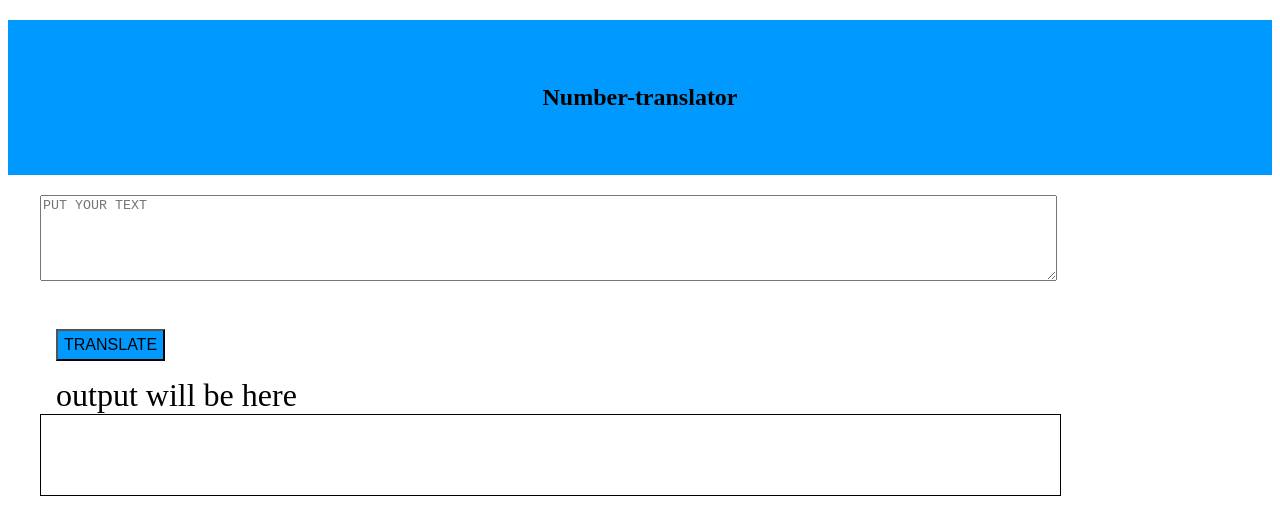
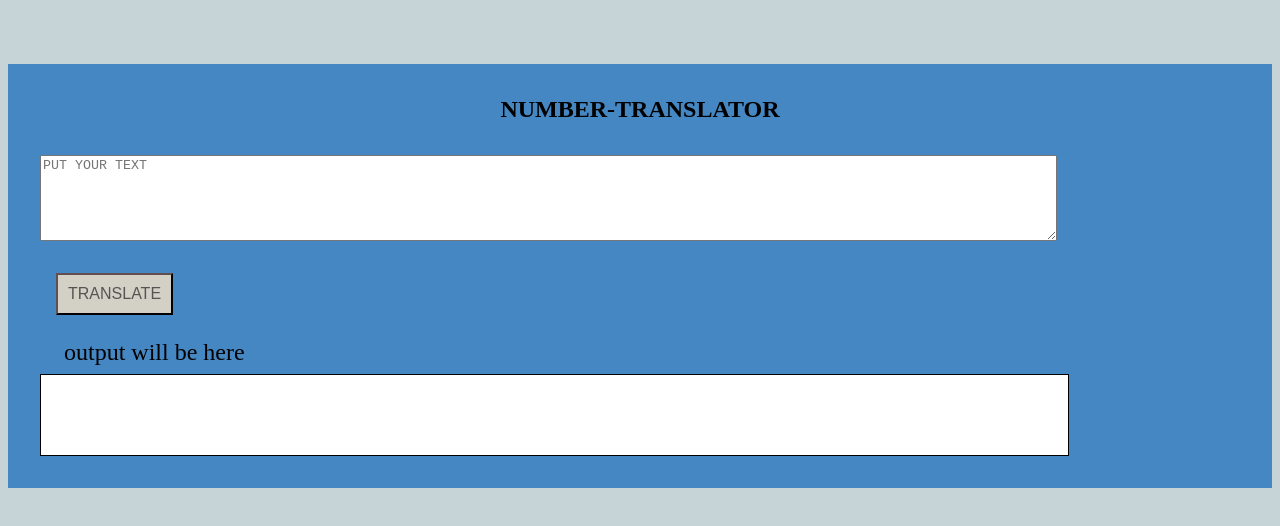
Before and after one commit to AsthaTibrewal/number-translator, a plain HTML site: page index.html in a window 1280 px wide. Drawn offline with Linux system fonts and the light colour scheme.

Commit message:
Update index.html

```diff
--- a/index.html
+++ b/index.html
@@ -6,60 +6,86 @@
     <title>Number-TRANSLATOR</title>
 </head>
 <style>
+    *{
+        margin: 0;
+    }
+    body
+    {
+        margin: 0%;
+    background-color:hsl(191, 18%, 81%);
+
+
+
+
+    }
+
     textarea{
         width: 80%;
         display: block;
     height: 10vh;
-     margin-left: 2rem;
-
-
-
+     margin: 2rem;
     }
     h2
     {
-background-color: rgb(0, 153, 255);
-padding:4rem 0.5rem;
+
+padding:0rem 0.5rem;
 text-align: center;
-
 }
 #output
-{
-    border: 1px solid black;
+{  border: 1px solid black;
     width: 80%;
-        height: 10vh;
+        height: 8vh;
         display: block;
         margin-left: 2rem;
-    padding-left:  0.5rem;
+    padding: 0.5rem;
+    background-color: white;
 
 }
 #btn-translate
 {
-    height: 4vh;
-    margin-left: 3em;
+    margin-left: 3rem;
+    padding: 10px;
     font-size: 1rem;
-    margin-top: 3rem;
-    background-color: rgb(0, 153, 255);
+    background-color: rgb(211, 209, 197);
+    color:rgb(87, 84, 84);
+    border-color:rgb(15, 12, 12);
 
 }
+#container
+{
+   padding: 2rem 0rem;
+    display: block;
+    margin-top: 4rem;
+    margin-bottom: 4rem;
+    margin-left: 0.5rem;
+    margin-right: 0.5rem;
+    background-color: rgb(69, 135, 194);
 
 
 
+}
 #display
 {
-padding-top: 1rem;
-font-size: 2rem;
+padding: 0.5rem;
+font-size: 1.5rem;
 display: block;
 margin-left: 3rem;
+margin-top: 1rem;
 
 }
 </style>
 <body>
-<h2>Number-translator</h2>
+<div id="container">
+<h2>NUMBER-TRANSLATOR</h2>
+
+<div>
 <textarea id="txt-input" placeholder="PUT YOUR TEXT"></textarea>
-<div>
+
 <button id="btn-translate">TRANSLATE</button></div>
 <div id="display">output will be here</div>
 <div id="output"></div>
+</div>
 <script src= "app.js" type="text/javascript"></script>
+
 </body>
 </html>
```
